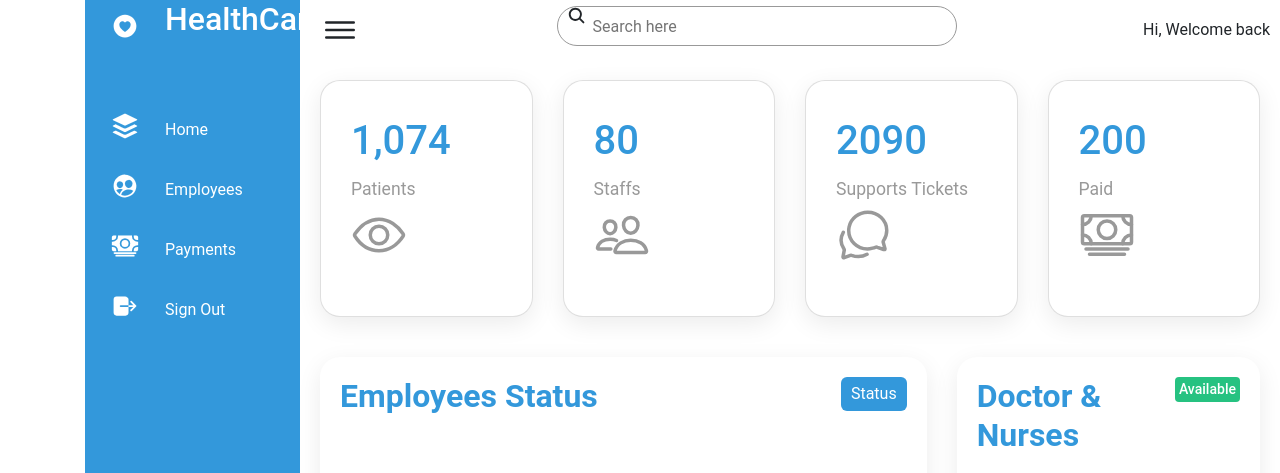
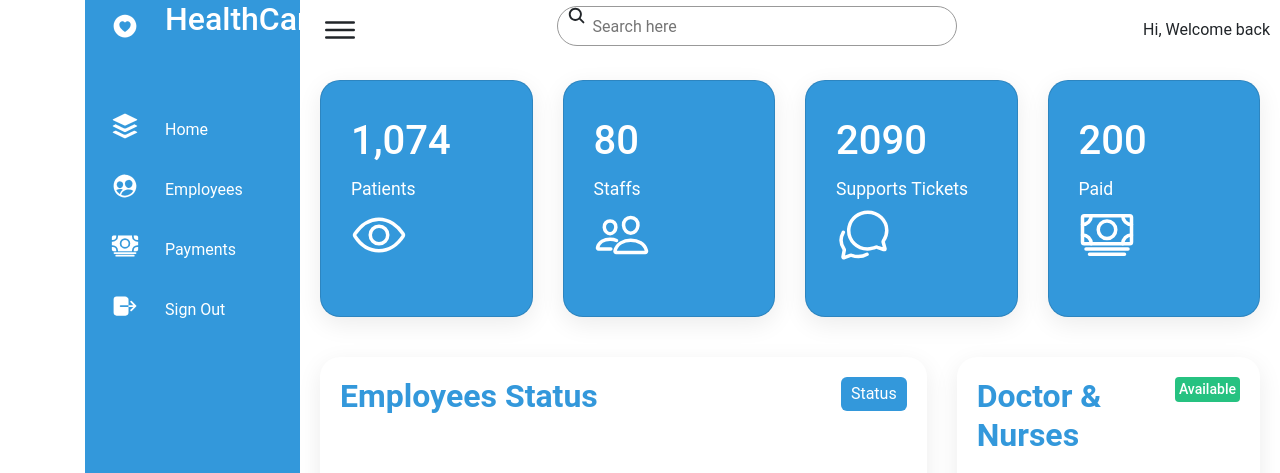
Before and after one commit to letuss004/WebDevFinalProject, a PHP site: page /index2.html in a window 1280 px wide. Shown: the top 473 px of the page. Run offline with PHP 8.4, Linux system fonts and the light colour scheme; some libraries are stand-ins or nearby versions.

Commit message:
update styles of home

```diff
--- a/Front-end/main-page/styles/home.css
+++ b/Front-end/main-page/styles/home.css
@@ -224,12 +224,12 @@ body {
 
 .cardBox .card {
     position: relative;
-    background: var(--prirmary-color);
+    background: var(--blue);
     padding: 30px;
     border-radius: 20px;
     display: flex;
     justify-content: space-between;
-    cursor: pointer;
+    pointer-events: none;
     box-shadow: 0 7px 25px rgba(0, 0, 0, 0.08);
 }
 
@@ -237,18 +237,18 @@ body {
     position: relative;
     font-size: 2.5em;
     font-weight: 500;
-    color: var(--blue);
+    color: var(--prirmary-color);
 }
 
 .cardBox .card .cardName {
-    color: var(--black2);
+    color: var(--prirmary-color);
     font-size: 1.1em;
     margin-top: 5px;
 }
 
 .cardBox .card .iconBx {
     font-size: 3.5em;
-    color: var(--black2);
+    color: var(--prirmary-color);
 }
 
 .cardBox .card:hover {
--- a/Front-end/table/styles/table.css
+++ b/Front-end/table/styles/table.css
@@ -280,6 +280,7 @@ tr{
     border: 2px solid var(--black2);
 }
 
+
 @media (max-width: 991px) {
     .navigation {
         left: -300px;
--- a/Front-end/table/table.html
+++ b/Front-end/table/table.html
@@ -138,5 +138,6 @@
     <script type="text/javascript"></script>
     <script src="/table/sources/main.js"></script>
     <script src="/table/sources/script.js"></script>
+
 </body>
 </html>
```
